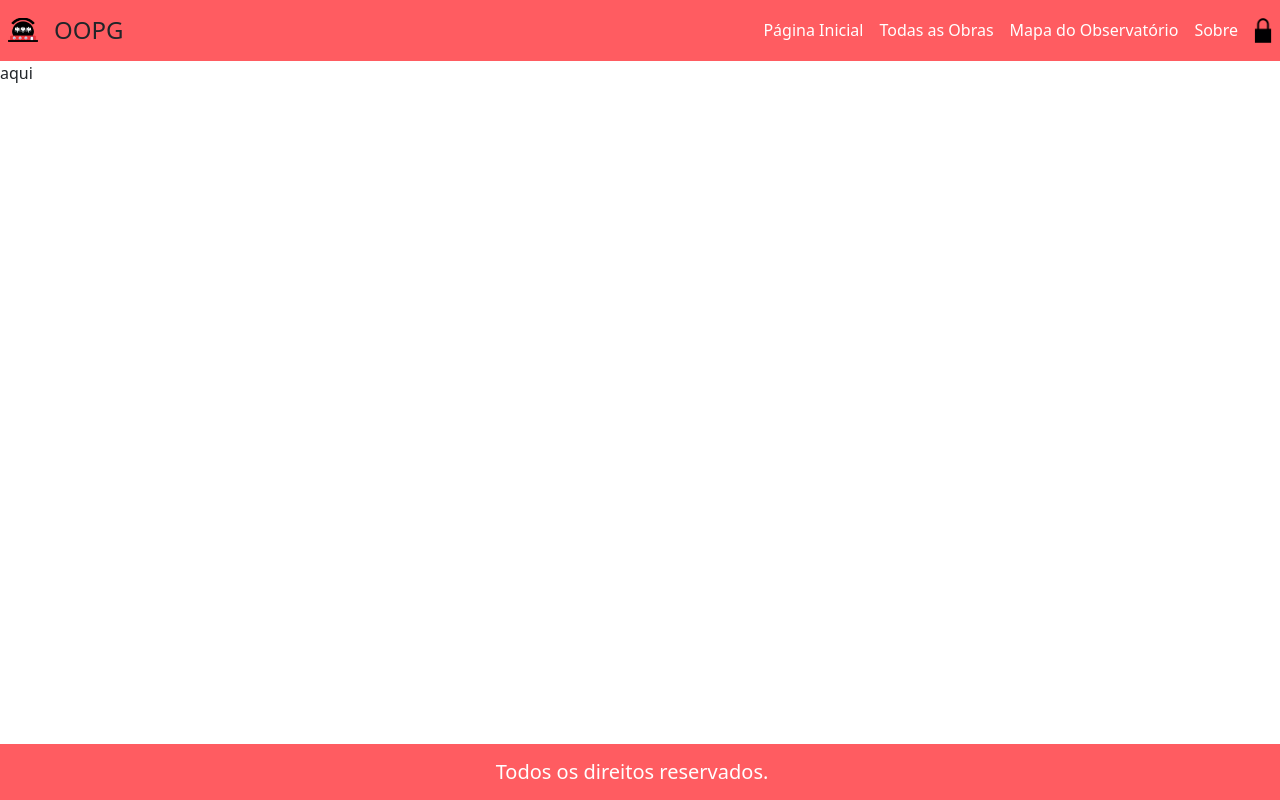
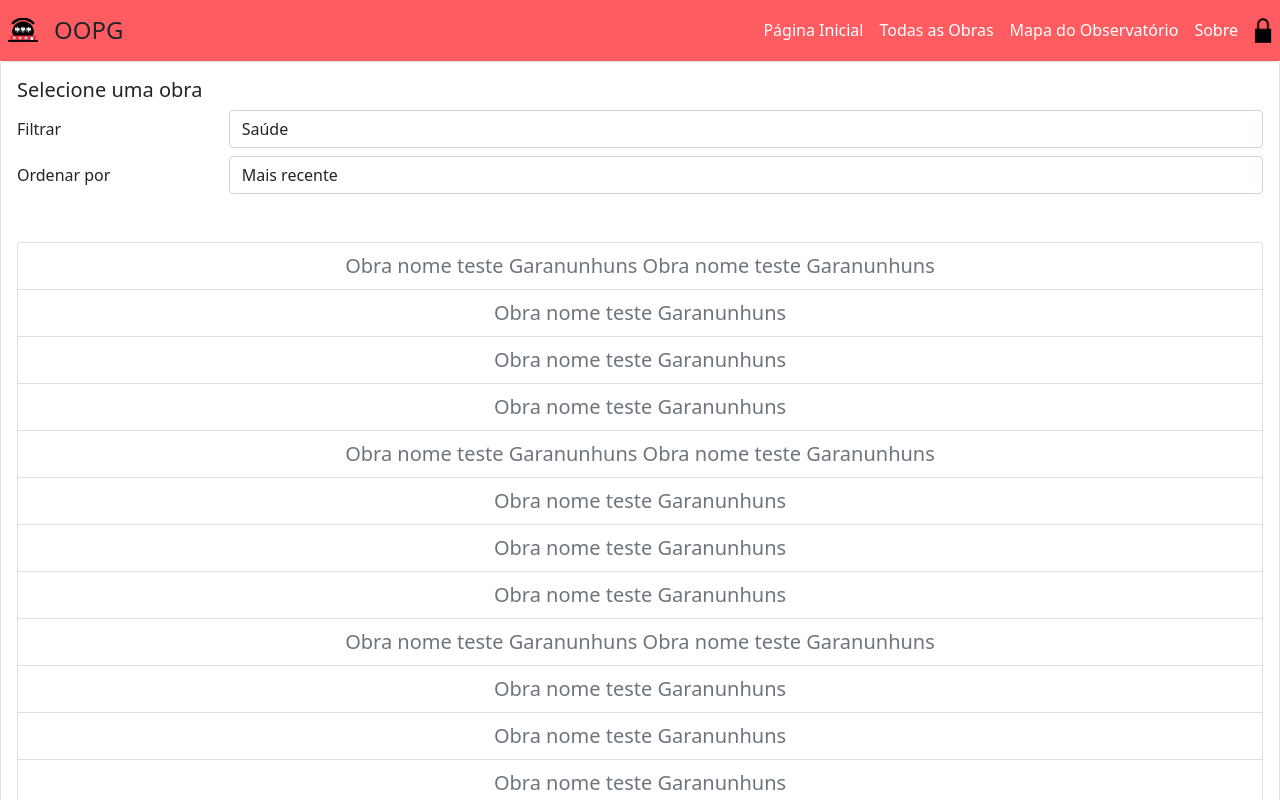
Before and after one commit to savi8sant8s/oopg, a Next.js app: page /obras in a window 1280 px wide. Shown: the top 800 px of the page. Built offline with nearby package versions, Linux system fonts and the light colour scheme.

Commit message:
:sparkles: Criado estrutura da pagina obras.

```diff
--- a/component/footer.js
+++ b/component/footer.js
@@ -9,7 +9,7 @@ export default class Footer extends Component {
 
     render() {
         return (
-            <nav className={style.bg1 + " navbar navbar-expand-lg justify-content-center navbar-light fixed-bottom"}>
+            <nav className={style.bg1 + " navbar navbar-expand-lg justify-content-center navbar-light"}>
                 <a className="navbar-brand style: margin-right=1rem; text-white" href="#">Todos os direitos reservados.</a>
             </nav>
         )
--- a/pages/obras.js
+++ b/pages/obras.js
@@ -1,4 +1,106 @@
 import { Component } from "react";
+import { CardBody, Card, CardTitle, CardText, CardLink } from "reactstrap";
+import { FormGroup, Label, Col, Input } from "reactstrap";
+import { ListGroup, ListGroupItem } from "reactstrap";
+
+const styles = {
+  list: {
+    border:"2px",
+    marginTop:"3rem",
+    overflow: "auto",
+    maxHeight:"720px",
+    alignContent: "center",
+    fontSize:"20px",
+    textAlign: "center"
+  }
+}
+
+const listObras=[
+  {titulo: "Obra nome teste Garanunhuns Obra nome teste Garanunhuns"},
+  {titulo: "Obra nome teste Garanunhuns"},
+  {titulo: "Obra nome teste Garanunhuns"},
+  {titulo: "Obra nome teste Garanunhuns"},
+  {titulo: "Obra nome teste Garanunhuns Obra nome teste Garanunhuns"},
+  {titulo: "Obra nome teste Garanunhuns"},
+  {titulo: "Obra nome teste Garanunhuns"},
+  {titulo: "Obra nome teste Garanunhuns"},
+  {titulo: "Obra nome teste Garanunhuns Obra nome teste Garanunhuns"},
+  {titulo: "Obra nome teste Garanunhuns"},
+  {titulo: "Obra nome teste Garanunhuns"},
+  {titulo: "Obra nome teste Garanunhuns"},
+  {titulo: "Obra nome teste Garanunhuns Obra nome teste Garanunhuns"},
+  {titulo: "Obra nome teste Garanunhuns"},
+  {titulo: "Obra nome teste Garanunhuns"},
+  {titulo: "Obra nome teste Garanunhuns"},
+  {titulo: "Obra nome teste Garanunhuns Obra nome teste Garanunhuns"},
+  {titulo: "Obra nome teste Garanunhuns"},
+  {titulo: "Obra nome teste Garanunhuns"},
+  {titulo: "Obra nome teste Garanunhuns"},
+]
+
+function ListaObras() {
+  return (
+    <div style={styles.list}>
+    <ListGroup>
+      {listObras.map((obra, x) =>
+      <ListGroupItem disabled key={x} tag="a" href="#">{obra.titulo}</ListGroupItem>
+      )}
+    </ListGroup>
+    </div>
+  )
+}
+
+function Filtro() {
+  return (
+    <div class="mb-2">
+      <FormGroup row>
+        <Label for="FiltroCategorias" sm={2} >Filtrar</Label>
+        <Col sm={10}>
+          <Input type="select" name="select" id="FiltroCategorias">
+            <option>Saúde</option>
+            <option>Educação</option>
+            <option>Assistência Social</option>
+            <option>Administração</option>
+            <option>Urbanismo</option>
+          </Input>
+        </Col>
+      </FormGroup>
+    </div>
+  )
+}
+
+function Ordem() {
+  return (
+    <div class="mb-2">
+      <FormGroup row>
+        <Label for="FiltroOrdenar" sm={2}>Ordenar por</Label>
+        <Col sm={10}>
+          <Input type="select" name="select" id="FiltroOrdenar">
+            <option>Mais recente</option>
+            <option>Mais antigo</option>
+          </Input>
+        </Col>
+      </FormGroup>
+    </div>
+  )
+}
+
+function CardObras() {
+  return (
+    <div>
+      <div class="justify-content-center">
+        <Card>
+          <CardBody>
+            <CardTitle class="text-center" tag="h5">Selecione uma obra</CardTitle>
+            <Filtro />
+            <Ordem />
+            <ListaObras />
+          </CardBody>
+        </Card>
+      </div>
+    </div>
+  )
+}
 
 export default class Obras extends Component {
 
@@ -10,7 +112,7 @@ export default class Obras extends Component {
     return (
       <div>
         <div>
-          aqui
+          <CardObras />
         </div>
       </div>
     )
--- a/styles/globals.css
+++ b/styles/globals.css
@@ -6,10 +6,13 @@ body {
 }
 
 /*MARGEM*/
-.mr-1 {
-  margin-right: 1rem !important;
+.margin-default{
+  margin-bottom: 2vw;
 }
+.margin-bottom{
+  margin-bottom: 1rem !important;
 
+}
 
 /*Styles*/
 .card-box{
@@ -22,7 +25,6 @@ body {
   top: 50%;
   left: 50%;
   transform: translate(-50%, -50%);
-
 }
 
 /*SLIDE*/
@@ -31,7 +33,6 @@ body {
   margin-left: auto;
   margin-right: auto;
   width: 90%;
-
 }
 
 .dashboard-slide{
```
